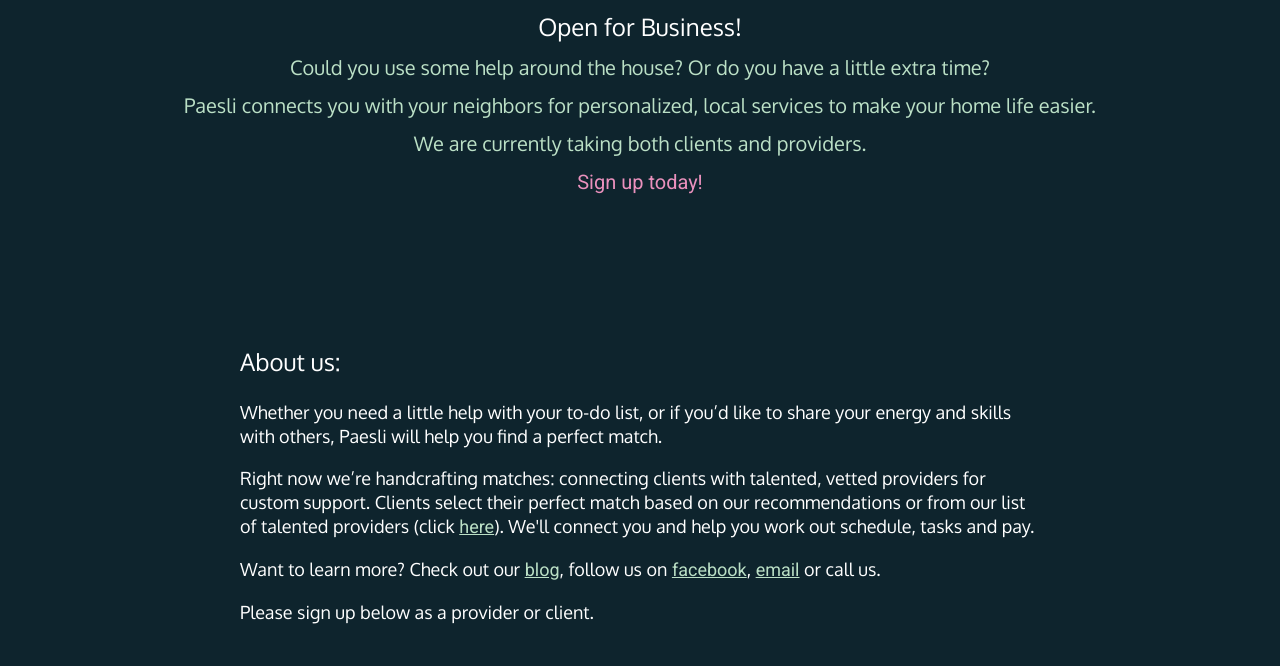
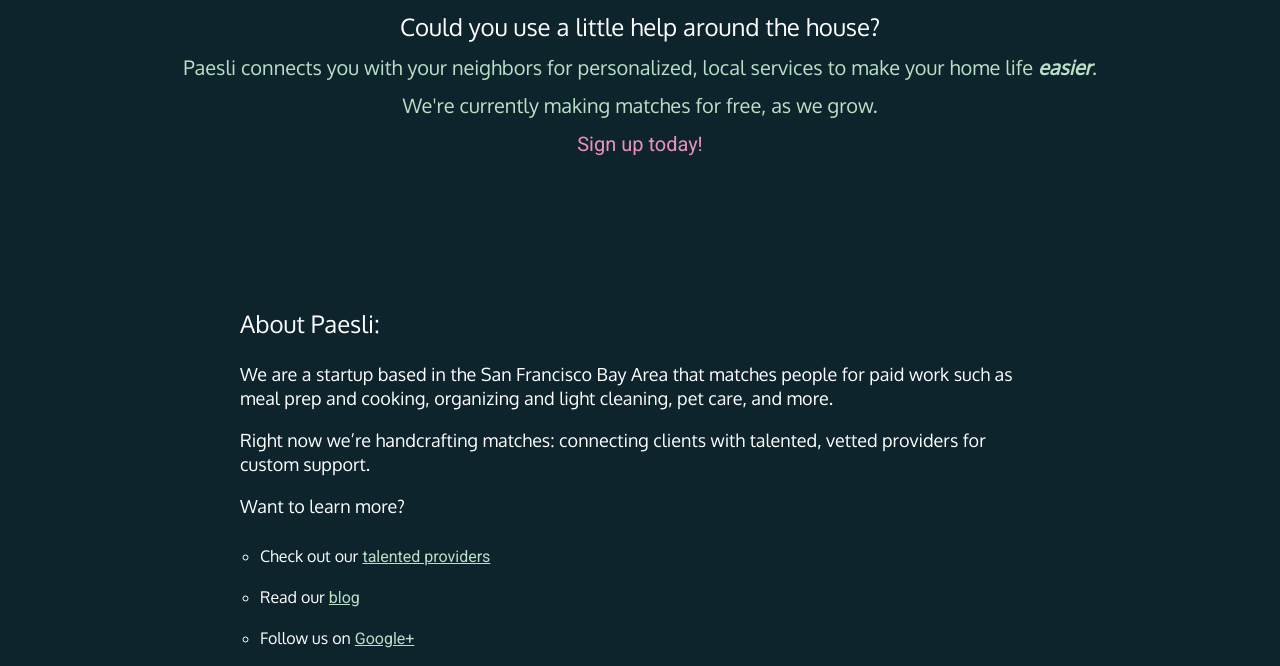
Before and after one commit to dnewcome/paesli, a plain HTML site: page FLATMADE theme/index.html in a window 1280 px wide. Shown: the part 286-952 px from the top of the page. Drawn offline with Linux system fonts and the light colour scheme; some packages are replaced by stand-ins of ours; a script that the page names is missing.

Commit message:
added google link, bulleted list, wording changes throughout

```diff
--- a/FLATMADE theme/index.html
+++ b/FLATMADE theme/index.html
@@ -63,17 +63,14 @@
 		</div>
 		<p> </p>
 		<div>
-			<h1>Open for Business!</h1>
-			<p> </p>
-			<p> </p>
-			<h2 style="color:rgb(187,224,198)">Could you use some help around the house? Or do you have a little extra time?</h2>
+			<h1>Could you use a little help around the house?</h1>
 			<p> </p>
 			<h2 style="color:rgb(187,224,198)">
-				Paesli connects you with your neighbors for personalized, local services to make your home life easier.
+				Paesli connects you with your neighbors for personalized, local services to make your home life <b><i>easier</b></i>.
 			</h2>
 			<p> </p>
 			<h2 style="color:rgb(187,224,198)">
-				We are currently taking both clients and providers. <p> </p>
+				We're currently making matches for free, as we grow. <p> </p>
 				<a style="color:rgb(234,145,189)" href="#contact">Sign up today!</a>
 			</h2>
 		</div>
@@ -83,16 +80,19 @@
 	<section class="splash">
 			<div style="margin: 0 auto; max-width: 800px; line-height: 40px; text-align: left">
 		<a style="position: relative; top:-100px"name="about"></a>
-			<h1 style="text-align:left">About us:</h1>
-			 <p>Whether you need a little help with your to-do list, or if you’d like to share your energy and skills with others, Paesli will help you find a perfect match.</p>
+			<h1 style="text-align:left">About Paesli:</h1>
+			 <p>We are a startup based in the San Francisco Bay Area that matches people for paid work such as meal prep and cooking, organizing and light cleaning, pet care, and more. </p>
 
-			 <p>Right now we’re handcrafting matches: connecting clients with talented, vetted providers for custom support. Clients select their perfect match based on our recommendations or from our list of talented providers (click <a class="underlined-links" href="assets/Paesli_provider_list.pdf">here</a>). We'll connect you and help you work out schedule, tasks and pay.
+			 <p>Right now we’re handcrafting matches: connecting clients with talented, vetted providers for custom support.
 			 </p>
 
-			 <p>Want to learn more? Check out our <a class="underlined-links" href="http://blog.paesli.com">blog</a>, follow us on <a class="underlined-links" href="http://facebook.com/paeslihome">facebook</a>, <a class="underlined-links" href="mailto:susan@paesli.com" target="_top">email</a> or call us.</p>
-
-			 <p>Please sign up below as a provider or client.
-			 </p>
+			 <p>Want to learn more?
+			 	<ul style="padding-left: 20px">
+			 	<li style="list-style-type:circle">Check out our <a class="underlined-links" href="assets/Paesli_provider_list.pdf">talented providers</a> </li>
+			 	<li style="list-style-type:circle">Read our <a class="underlined-links" href="http://blog.paesli.com">blog</a></li>
+			 	<li style="list-style-type:circle"> Follow us on
+				<a class="underlined-links" href="https://plus.google.com/117337417973295728479" rel="publisher">Google+</a></li>
+			  	</ul>
 		</div>
 	</section>
 	<!-- ## begin row -->
```
